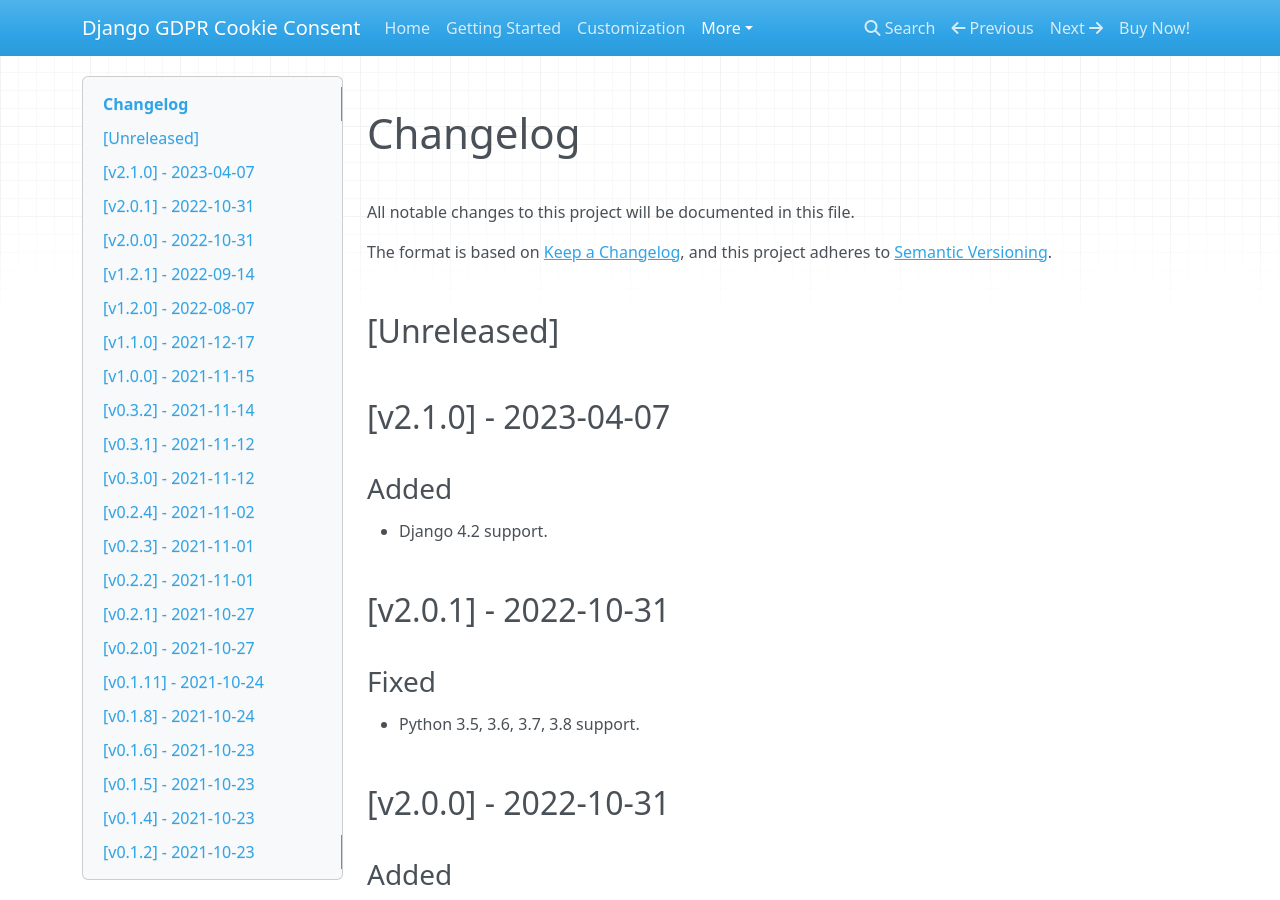
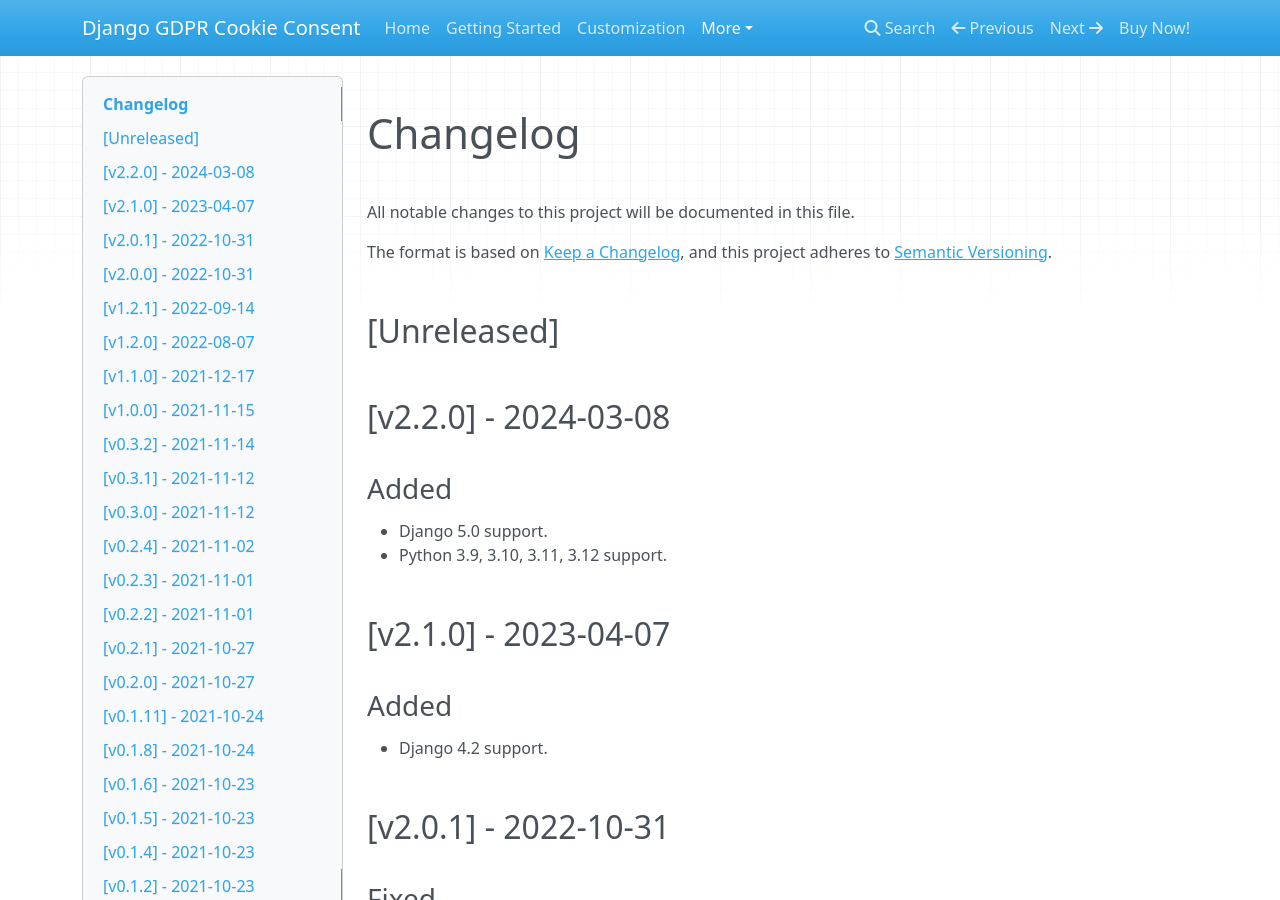
Before and after one commit to websightful/django-gdpr-cookie-consent-docs, an MkDocs documentation site: the page built from src/CHANGELOG.md, in a window 1280 px wide and 900 px high. Built offline with MkDocs 1.6.1, drawn with Linux system fonts in a browser that asks for light colours; nearby versions of some CDN libraries.

Commit message:
📝 Django GDPR Cookie Consent updated.

````diff
--- a/docs/getting-started/index.html
+++ b/docs/getting-started/index.html
@@ -123,13 +123,13 @@
 <p>Create a directory <code>private_wheels/</code> in your project's repository and add the wheel file of the app there.</p>
 <p>Link to this file in your <code>requirements.txt</code>:</p>
 <pre><code>Django==4.2
-file:./private_wheels/django_gdpr_cookie_consent-2.1.0-py2.py3-none-any.whl
+file:./private_wheels/django_gdpr_cookie_consent-2.2.0-py2.py3-none-any.whl
 </code></pre>
 <p>Install the pip requirements from the <code>requirements.txt</code> file into your project's virtual environment:</p>
 <pre><code class="language-shell">(venv)$ pip install -r requirements.txt
 </code></pre>
 <p>Alternatively to start quickly, install the wheel file into your Django project's virtual environment right from the shell:</p>
-<pre><code class="language-shell">(venv)$ pip install /path/to/django_gdpr_cookie_consent-2.1.0-py2.py3-none-any.whl
+<pre><code class="language-shell">(venv)$ pip install /path/to/django_gdpr_cookie_consent-2.2.0-py2.py3-none-any.whl
 </code></pre>
 <h3 id="2-add-the-app-to-installed_apps-of-your-project-settings">2. Add the app to INSTALLED_APPS of your project settings</h3>
 <pre><code class="language-python">INSTALLED_APPS = [
--- a/src/CHANGELOG.md
+++ b/src/CHANGELOG.md
@@ -10,6 +10,14 @@
 
 [Unreleased]
 ------------
+
+[v2.2.0] - 2024-03-08
+------------------
+
+### Added
+
+- Django 5.0 support.
+- Python 3.9, 3.10, 3.11, 3.12 support.
 
 [v2.1.0] - 2023-04-07
 ------------------
--- a/src/getting-started.md
+++ b/src/getting-started.md
@@ -12,7 +12,7 @@
 
 ```
 Django==4.2
-file:./private_wheels/django_gdpr_cookie_consent-2.1.0-py2.py3-none-any.whl
+file:./private_wheels/django_gdpr_cookie_consent-2.2.0-py2.py3-none-any.whl
 ```
 
 Install the pip requirements from the `requirements.txt` file into your project's virtual environment:
@@ -24,7 +24,7 @@
 Alternatively to start quickly, install the wheel file into your Django project's virtual environment right from the shell:
 
 ```shell
-(venv)$ pip install /path/to/django_gdpr_cookie_consent-2.1.0-py2.py3-none-any.whl
+(venv)$ pip install /path/to/django_gdpr_cookie_consent-2.2.0-py2.py3-none-any.whl
 ```
 
 
````
Also changed, not shown: docs/changelog/index.html (+21 -11 lines), docs/index.html (+4 -4 lines), docs/sitemap.xml (+6 -6 lines), src/index.md (+3 -3 lines), docs/search/search_index.json, 1 other file.
